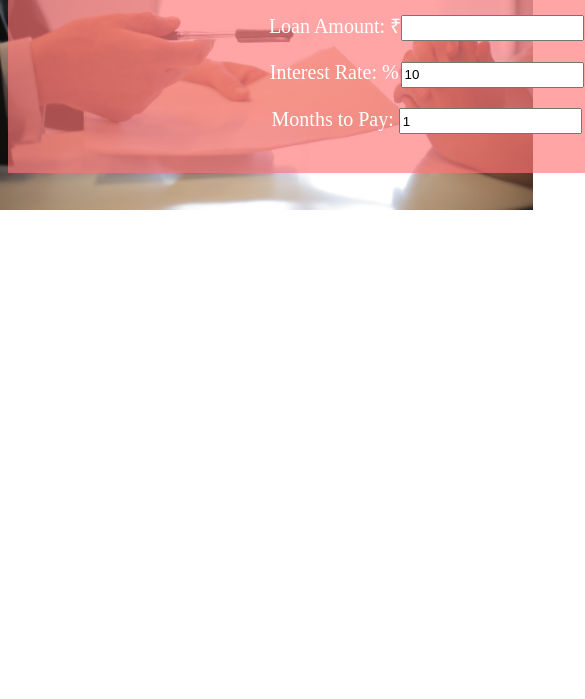
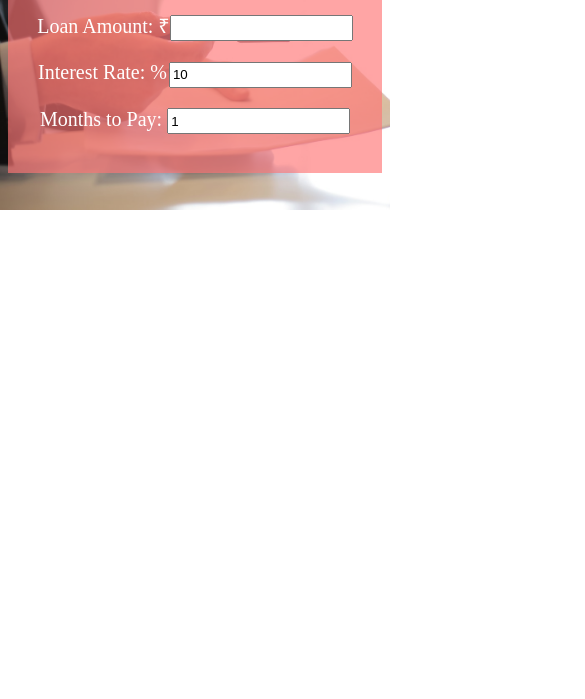
Before and after one commit to bharatmohan999/loancal, a plain HTML site: page index.html in a window 390 px wide. Shown: the part 145-844 px from the top of the page, 585 px wide, since content can reach past the window. Drawn offline with Linux system fonts and the light colour scheme.

Commit message:
responsive

```diff
--- a/style.css
+++ b/style.css
@@ -5,7 +5,7 @@ body{
 }
 
 #loancal {
-    width: 800px;
+    max-width: 800px;
     height: auto;
     background-color:rgba(255, 117, 117, 0.651);
     color: #fff;
```
